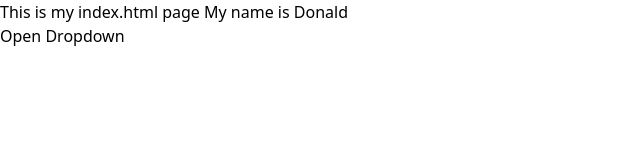
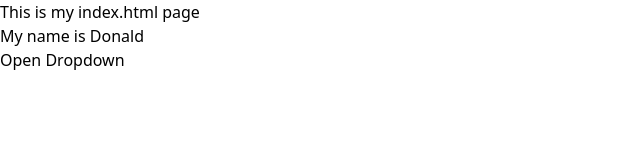
Before and after one commit to DonaldSummers/DonaldSummers.github.io, a plain HTML site: page index.html in a window 1280 px wide. Shown: the whole page, without its empty margins (0-640 px from the left). Drawn offline with nearby package versions, Linux system fonts and the light colour scheme.

Commit message:
Update index.html

```diff
--- a/index.html
+++ b/index.html
@@ -5,8 +5,10 @@
 		<script src="https://cdn.jsdelivr.net/gh/alpinejs/alpine@v2.x.x/dist/alpine.js" defer></script>
 	</head>
 	<body>
-		This is my index.html page
+		<div>This is my index.html page
+		<br>
 		My name is Donald
+		</div>
 		<div x-data="{ open: false }">
 			<button @click="open = true">Open Dropdown</button>
 
```
